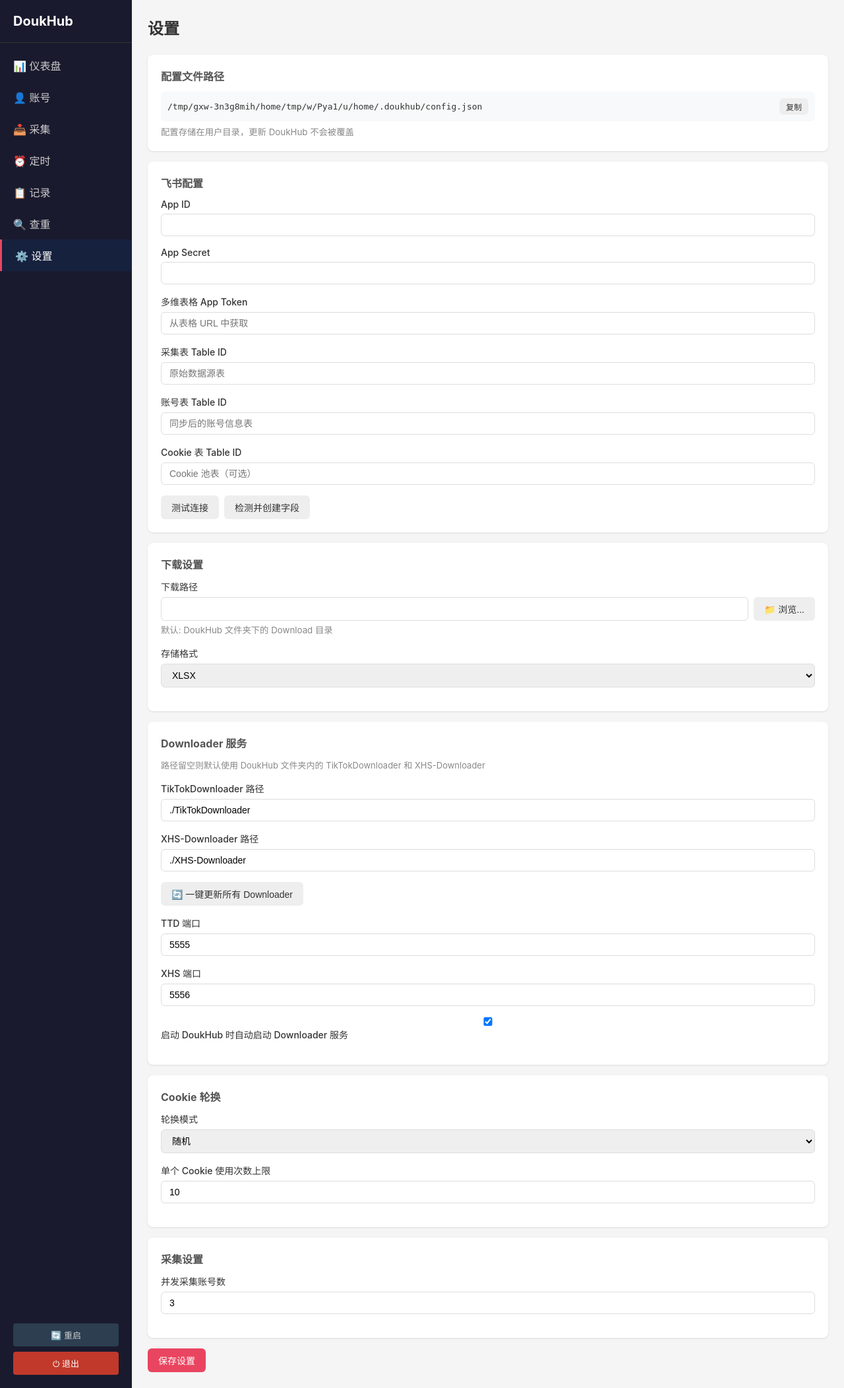
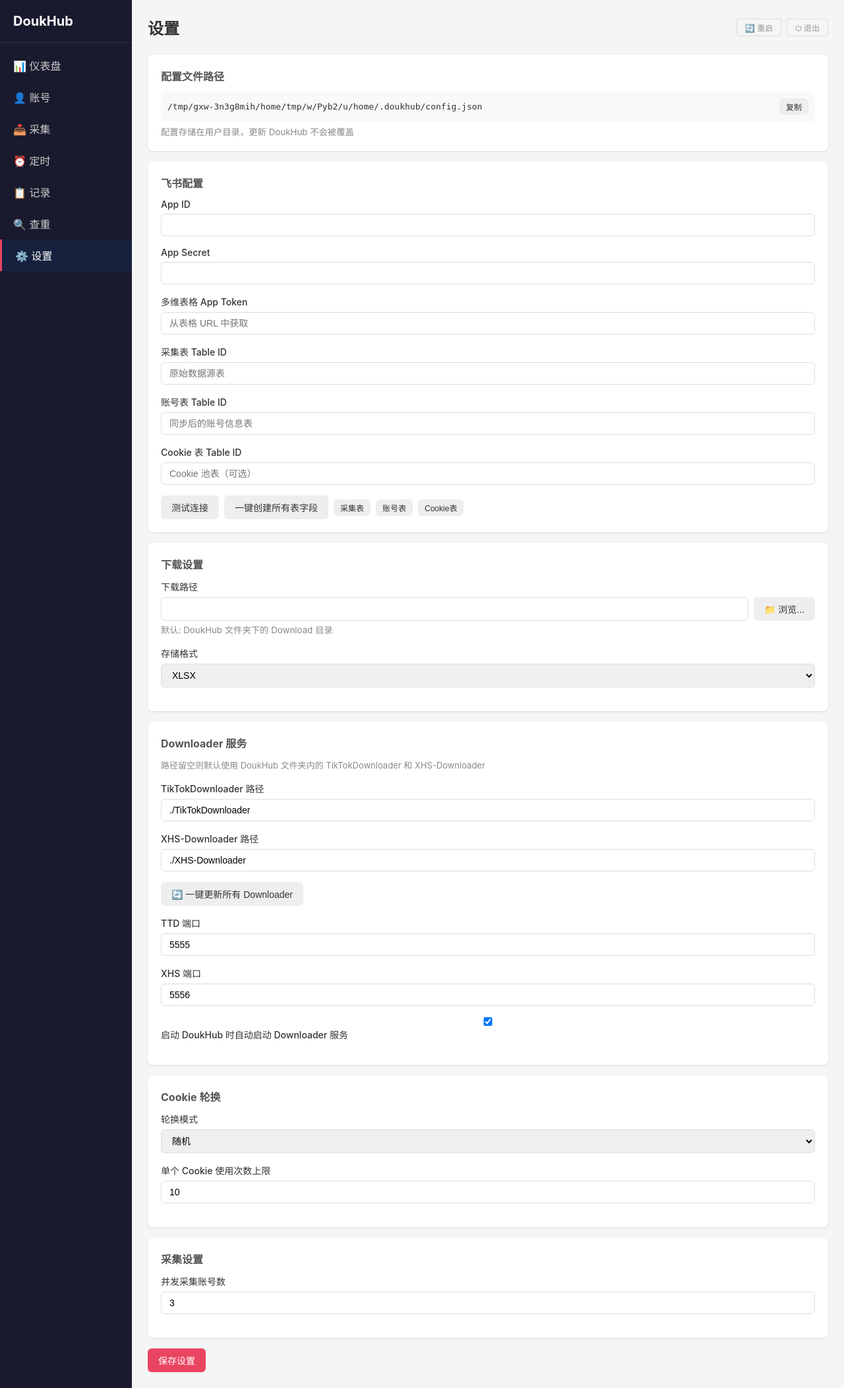
Before and after one commit to pili8/DoukHub, a FastAPI app: page /settings in a window 1280 px wide. Shown: the whole page at 66% size. Run offline with FastAPI, Linux system fonts and the light colour scheme.

Commit message:
refactor: 重启/退出移至设置页，所有表支持自动创建字段
- 重启/退出按钮从侧边栏移至设置页右上角，低调样式
- ensure-fields API 支持 table_type 参数（account/collection/cookie/all）
- 设置页增加一键创建所有表字段 + 单表创建按钮
- link_resolver 去除 httpx 直连，全部走 TTD API

```diff
--- a/app/main.py
+++ b/app/main.py
@@ -623,17 +623,40 @@ async def api_save_settings(request: Request):
 
 
 @app.post("/api/ensure-fields")
-async def api_ensure_fields():
-    """检测并创建缺失的飞书表格字段"""
+async def api_ensure_fields(request: Request):
+    """检测并创建缺失的飞书表格字段，支持指定表类型"""
     f = get_feishu()
     if not f:
         return JSONResponse({"success": False, "message": "飞书未配置"}, status_code=400)
+
     try:
-        result = f.ensure_fields(
-            config.feishu["app_token"],
-            config.feishu["account_table_id"],
-        )
-        return result
+        data = await request.json()
+        table_type = data.get("table_type", "all")  # account | collection | cookie | all
+        app_token = config.feishu.get("app_token", "")
+
+        results = []
+        table_map = {
+            "account": config.feishu.get("account_table_id", ""),
+            "collection": config.feishu.get("collection_table_id", ""),
+            "cookie": config.feishu.get("cookie_table_id", ""),
+        }
+
+        types_to_process = list(table_map.keys()) if table_type == "all" else [table_type]
+
+        for t in types_to_process:
+            table_id = table_map.get(t, "")
+            if not table_id:
+                results.append({"table": t, "success": False, "message": "未配置 Table ID"})
+                continue
+            try:
+                r = f.ensure_fields(app_token, table_id, table_type=t)
+                results.append({"table": t, **r})
+            except Exception as e:
+                results.append({"table": t, "success": False, "message": str(e)})
+
+        all_ok = all(r.get("success", False) for r in results)
+        return {"success": all_ok, "results": results}
+
     except Exception as e:
         return JSONResponse({"success": False, "message": str(e)}, status_code=500)
 
--- a/app/templates/base.html
+++ b/app/templates/base.html
@@ -9,7 +9,7 @@
         * { margin: 0; padding: 0; box-sizing: border-box; }
         body { font-family: -apple-system, BlinkMacSystemFont, "Segoe UI", Roboto, sans-serif; background: #f5f5f5; color: #333; }
         .layout { display: flex; min-height: 100vh; }
-        .sidebar { width: 200px; background: #1a1a2e; color: #fff; padding: 20px 0; flex-shrink: 0; position: relative; }
+        .sidebar { width: 200px; background: #1a1a2e; color: #fff; padding: 20px 0; flex-shrink: 0; }
         .sidebar h1 { font-size: 20px; padding: 0 20px 20px; border-bottom: 1px solid #333; margin-bottom: 10px; }
         .sidebar a { display: block; padding: 12px 20px; color: #ccc; text-decoration: none; transition: all 0.2s; }
         .sidebar a:hover, .sidebar a.active { background: #16213e; color: #fff; border-left: 3px solid #e94560; }
@@ -71,10 +71,6 @@
             <a href="/history" class="{% if page == 'history' %}active{% endif %}">📋 记录</a>
             <a href="/duplicates" class="{% if page == 'duplicates' %}active{% endif %}">🔍 查重</a>
             <a href="/settings" class="{% if page == 'settings' %}active{% endif %}">⚙️ 设置</a>
-            <div style="position:absolute;bottom:20px;left:0;right:0;padding:0 20px;">
-                <button onclick="restartSystem()" style="width:100%;padding:8px;margin-bottom:8px;background:#2c3e50;color:#ccc;border:none;border-radius:4px;cursor:pointer;font-size:13px;">🔄 重启</button>
-                <button onclick="exitSystem()" style="width:100%;padding:8px;background:#c0392b;color:#fff;border:none;border-radius:4px;cursor:pointer;font-size:13px;">⏻ 退出</button>
-            </div>
         </nav>
         <main class="main">
             {% block content %}{% endblock %}
--- a/app/templates/settings.html
+++ b/app/templates/settings.html
@@ -3,6 +3,10 @@
 {% block content %}
 <div class="page-header">
     <h2>设置</h2>
+    <div style="display:flex;gap:8px;">
+        <button type="button" onclick="restartSystem()" style="padding:4px 12px;background:transparent;color:#999;border:1px solid #ddd;border-radius:4px;cursor:pointer;font-size:12px;">🔄 重启</button>
+        <button type="button" onclick="exitSystem()" style="padding:4px 12px;background:transparent;color:#999;border:1px solid #ddd;border-radius:4px;cursor:pointer;font-size:12px;">⏻ 退出</button>
+    </div>
 </div>
 
 <form onsubmit="saveSettings(event)">
@@ -41,9 +45,12 @@
             <label>Cookie 表 Table ID</label>
             <input type="text" name="feishu.cookie_table_id" value="{{ config.feishu.cookie_table_id or '' }}" placeholder="Cookie 池表（可选）">
         </div>
-        <div style="display:flex;gap:8px;align-items:center;">
+        <div style="display:flex;gap:8px;align-items:center;flex-wrap:wrap;">
             <button type="button" class="btn btn-secondary" onclick="testFeishu()">测试连接</button>
-            <button type="button" class="btn btn-secondary" onclick="ensureFields()">检测并创建字段</button>
+            <button type="button" class="btn btn-secondary" onclick="ensureFields('all')">一键创建所有表字段</button>
+            <button type="button" class="btn btn-secondary btn-sm" onclick="ensureFields('collection')">采集表</button>
+            <button type="button" class="btn btn-secondary btn-sm" onclick="ensureFields('account')">账号表</button>
+            <button type="button" class="btn btn-secondary btn-sm" onclick="ensureFields('cookie')">Cookie表</button>
             <span id="feishu-status"></span>
         </div>
     </div>
@@ -167,12 +174,20 @@
         status.textContent = data.message;
         status.style.color = data.success ? '#27ae60' : '#e74c3c';
     }
-    async function ensureFields() {
+    async function ensureFields(tableType = 'all') {
         const status = document.getElementById('feishu-status');
-        status.textContent = '正在检测字段...';
-        const data = await apiCall('/api/ensure-fields', 'POST');
-        status.textContent = data.message;
-        status.style.color = data.success ? '#27ae60' : '#e74c3c';
+        const label = tableType === 'all' ? '所有表' : tableType;
+        status.textContent = `正在创建 ${label} 字段...`;
+        status.style.color = '#888';
+        const data = await apiCall('/api/ensure-fields', 'POST', { table_type: tableType });
+        if (data.results) {
+            const msgs = data.results.map(r => `${r.table}: ${r.message || (r.success ? '完成' : '失败')}`);
+            status.textContent = msgs.join(' | ');
+            status.style.color = data.success ? '#27ae60' : '#e74c3c';
+        } else {
+            status.textContent = data.message || '完成';
+            status.style.color = data.success ? '#27ae60' : '#e74c3c';
+        }
     }
     async function updateAll() {
         const status = document.getElementById('update-status');
```
